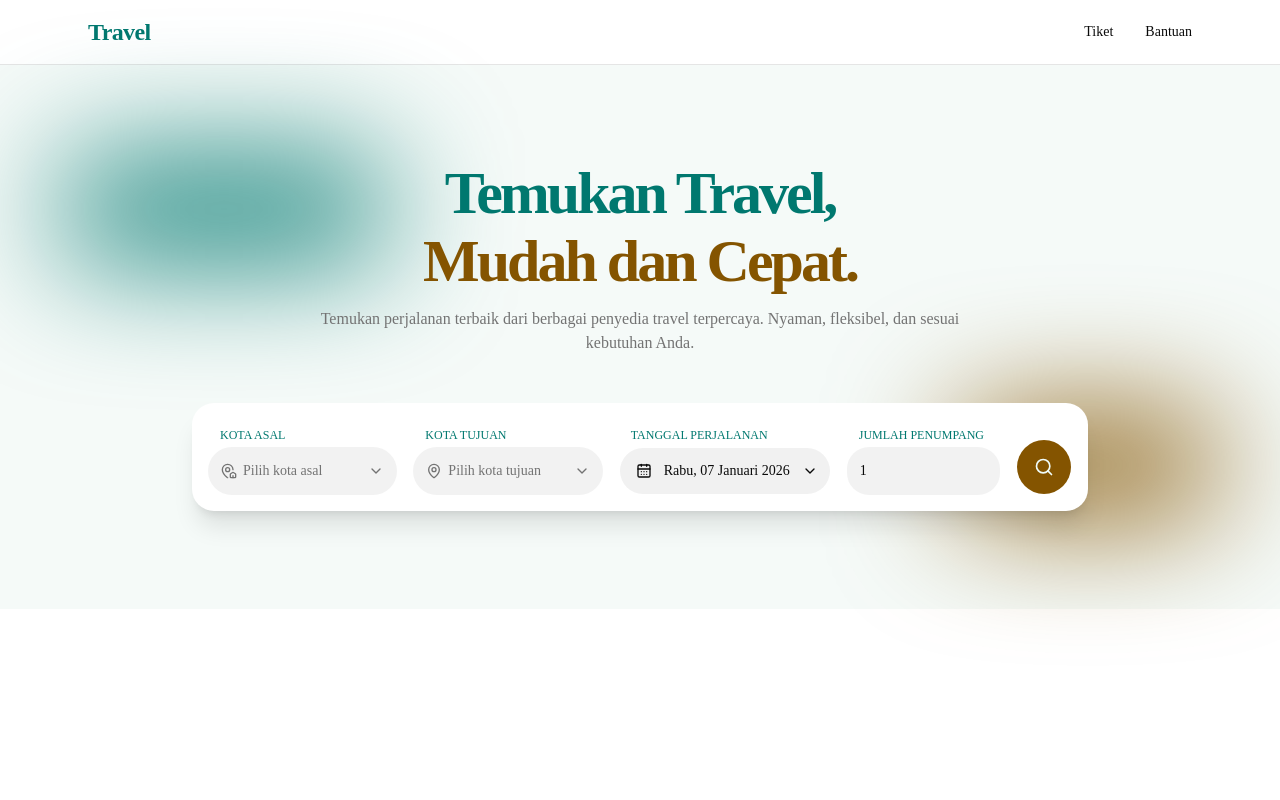
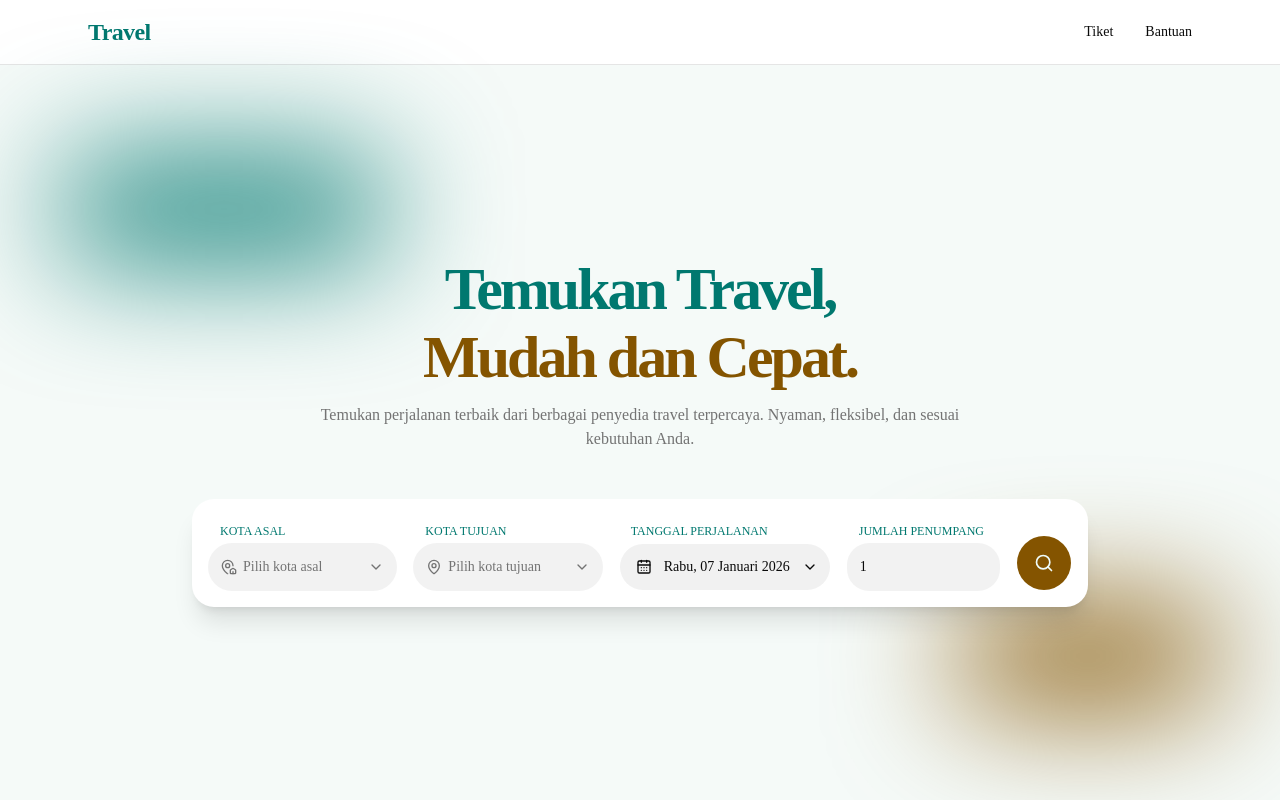
Before and after one commit to artsbymat/travel, a Next.js app: page / in a window 1280 px wide. Built offline with nearby package versions, Linux system fonts and the light colour scheme.

Commit message:
style: fix hero section height

```diff
--- a/src/components/public/hero-section.tsx
+++ b/src/components/public/hero-section.tsx
@@ -45,7 +45,7 @@ export default function HeroSection() {
   ];
 
   return (
-    <section className="relative flex min-h-[calc(100vh-64px)] items-center bg-[#F5FAF8] md:min-h-[calc(100vh-256px)]">
+    <section className="relative flex min-h-[calc(100vh-65px)] items-center bg-[#F5FAF8]">
       <div className="bg-primary absolute top-24 left-16 z-5 hidden h-24 w-[20rem] rounded-4xl blur-3xl md:block" />
       <div className="bg-accent-2 absolute right-16 bottom-24 z-5 hidden h-24 w-64 rounded-4xl blur-3xl md:block" />
       <div className="z-10 mx-auto flex flex-col items-center gap-12 px-4">
```
